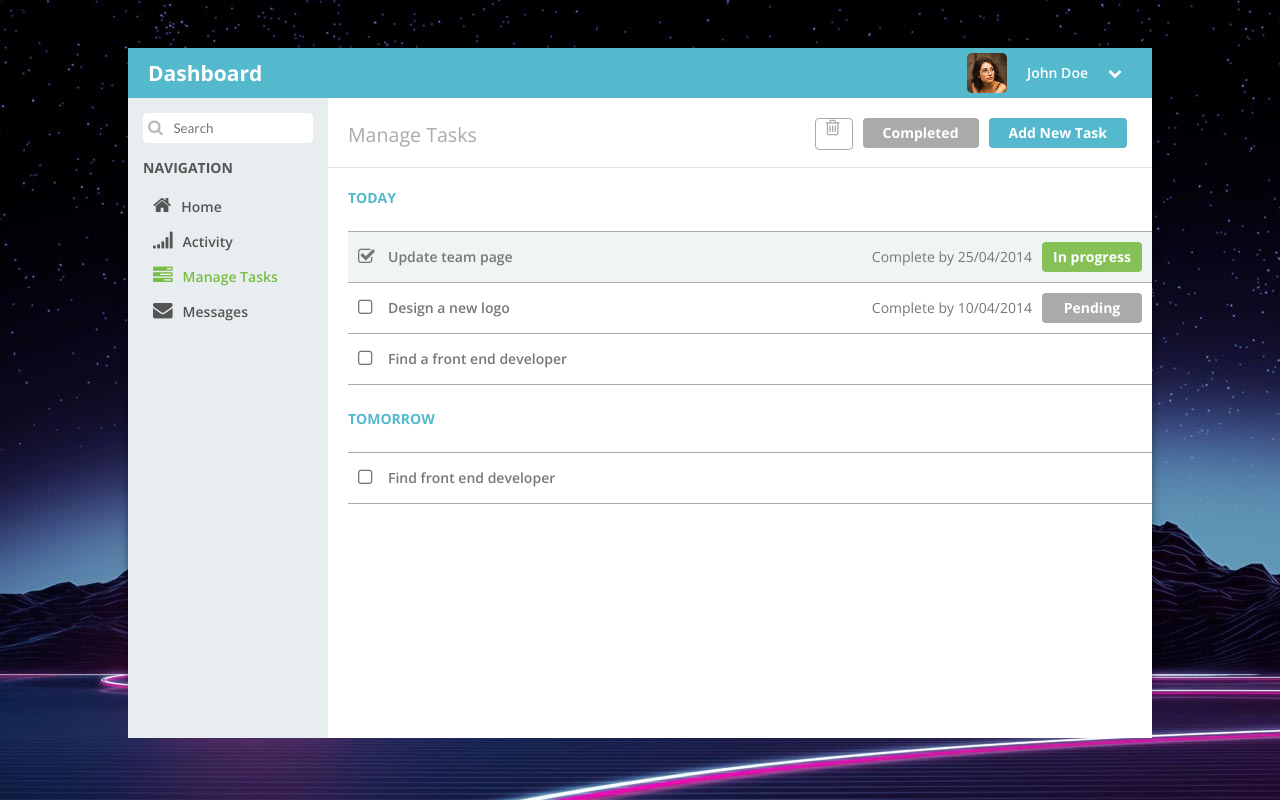
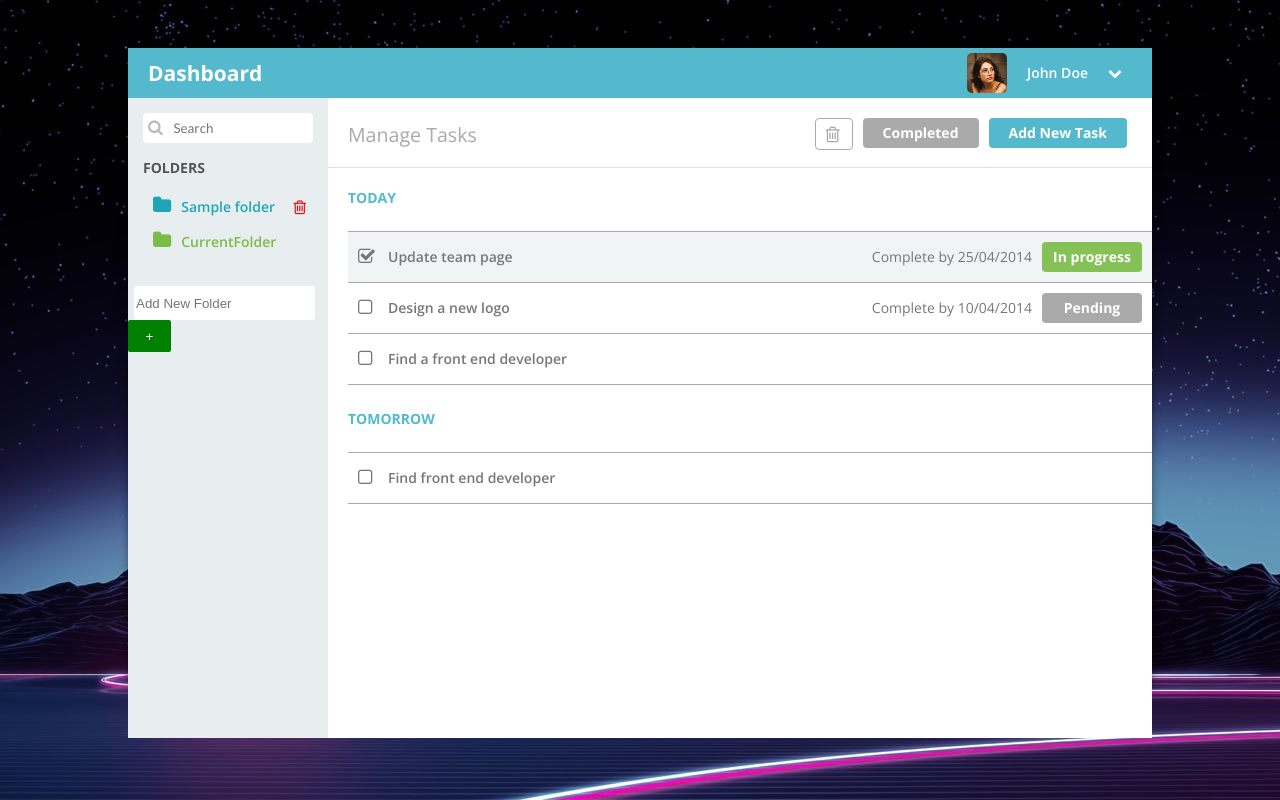
Before and after one commit to amiralidev01/Todolist-php, a PHP site: the page made by index.php in a window 1280 px wide. Run offline with PHP 8.4, Linux system fonts and the light colour scheme; tables that the repository leaves empty or names only in its code hold one stand-in row (values such as "Sample post"); some libraries are stand-ins or nearby versions.

Commit message:
get-folders-and-delete-folders

```diff
--- a/assets/css/style.css
+++ b/assets/css/style.css
@@ -132,6 +132,11 @@ body {
 
 .main .nav .menu ul {
     padding-left: 0px;
+}
+
+.main .nav .menu ul li a {
+    text-decoration: none;
+    color: #20a4b8;
 }
 
 .main .nav .menu ul li {
@@ -303,3 +308,17 @@ body {
 .clear {
     clear: both;
 }
+
+
+.trash-btn {
+    float: right;
+    font-size: 16px;
+    margin-right: 7px;
+    margin-top: 3px;
+    cursor: pointer;
+}
+
+.trash-btn:hover {
+    font-weight: bolder;
+    color: #4f0000;
+}
--- a/bootstrap/config.php
+++ b/bootstrap/config.php
@@ -1 +1,9 @@
 <?php
+
+
+$dbConfig = (object)[
+    'host' => 'localhost',
+    'user' => 'root',
+    'pass' => '',
+    'dbname' => 'todolist'
+];
--- a/bootstrap/init.php
+++ b/bootstrap/init.php
@@ -1,6 +1,15 @@
 <?php
 
+
+include "libs/helpers.php";
+include "constants.php";
+include "config.php";
+
+try {
+    $pdo = new PDO("mysql:host={$dbConfig->host};dbname={$dbConfig->dbname}", $dbConfig->user, $dbConfig->pass);
+} catch (PDOException $e) {
+    diePage("cloud not connect. error : " . $e->getMessage());
+}
+include "libs/lib-folder.php";
 include "libs/lib-task.php";
 include "libs/lib-auth.php";
-include "libs/helpers.php";
-include "constants.php";
--- a/index.php
+++ b/index.php
@@ -1,6 +1,11 @@
 <?php
 include "bootstrap/init.php";
+if (isset($_GET['delete_folder']) && is_numeric($_GET['delete_folder'])) {
+    $deletedCount = deleteFolder($_GET['delete_folder']);
+    echo "$deletedCount Folder SuccessFully Deleted.";
+}
 #connect to db and get tasks
 $tasks = getTasks();
+$folders = getFolders();
 
 include "views/index.view.php";
--- a/libs/helpers.php
+++ b/libs/helpers.php
@@ -1,11 +1,7 @@
 <?php
 
-function getCurrentUrl()
+function diePage($msg)
 {
-    return 1;
+    echo $msg;
+    die;
 }
-
-function power($a, $b)
-{
-    return $a ** $b;
-}
--- /dev/null
+++ b/libs/lib-folder.php
@@ -0,0 +1,30 @@
+<?php
+
+function getFolders()
+{
+    global $pdo;
+    $current_user_id = getCurrentUserId();
+    $query = "SELECT * FROM folders WHERE user_id={$current_user_id}";
+    $stmt = $pdo->prepare($query);
+    $stmt->execute();
+    return $stmt->fetchAll(PDO::FETCH_OBJ);
+}
+
+function getCurrentUserId()
+{
+    return 1;
+}
+
+function addFolders($data)
+{
+
+}
+
+function deleteFolder($folder_id)
+{
+    global $pdo;
+    $query = "DELETE FROM folders WHERE id = $folder_id";
+    $stmt = $pdo->prepare($query);
+    $stmt->execute();
+    return $stmt->rowCount();
+}
--- a/views/index.view.php
+++ b/views/index.view.php
@@ -1,8 +1,3 @@
-<?php
-
-echo implode(" , ", $tasks);
-
-?>
 
 <!DOCTYPE html>
 <html lang="en">
@@ -31,13 +26,29 @@ echo implode(" , ", $tasks);
                 </div>
             </div>
             <div class="menu">
-                <div class="title">Navigation</div>
+                <div class="title">Folders</div>
                 <ul>
-                    <li><i class="fa fa-home"></i>Home</li>
-                    <li><i class="fa fa-signal"></i>Activity</li>
-                    <li class="active"><i class="fa fa-tasks"></i>Manage Tasks</li>
-                    <li><i class="fa fa-envelope"></i>Messages</li>
+                    <?php /** @var TYPE_NAME $folders */
+                    foreach ($folders as $folder) : ?>
+
+                        <li>
+                            <a href="?folder_id=<?= $folder->id ?>"><i class="fa fa-folder"></i><?= $folder->name ?></a>
+                            <a href="?delete_folder=<?= $folder->id ?>" style="color: #f40000;"
+                               class="fa fa-trash-o trash-btn"></a>
+                        </li>
+
+                    <?php endforeach; ?>
+                    <li class="active"><i class="fa fa-folder"></i>CurrentFolder</li>
                 </ul>
+            </div>
+            <div style="margin-top: 30px;">
+                <input type="text"
+                       style="  border: none;   height: 32px;   margin-left: 6px;   border-radius: 3px;   outline: none;"
+                       placeholder="Add New Folder"/>
+                <button type="submit"
+                        style=" border: none; background-color: green; color: white; height: 32px; border-radius: 2px; width: 43px; ">
+                    +
+                </button>
             </div>
         </div>
         <div class="view">
```
